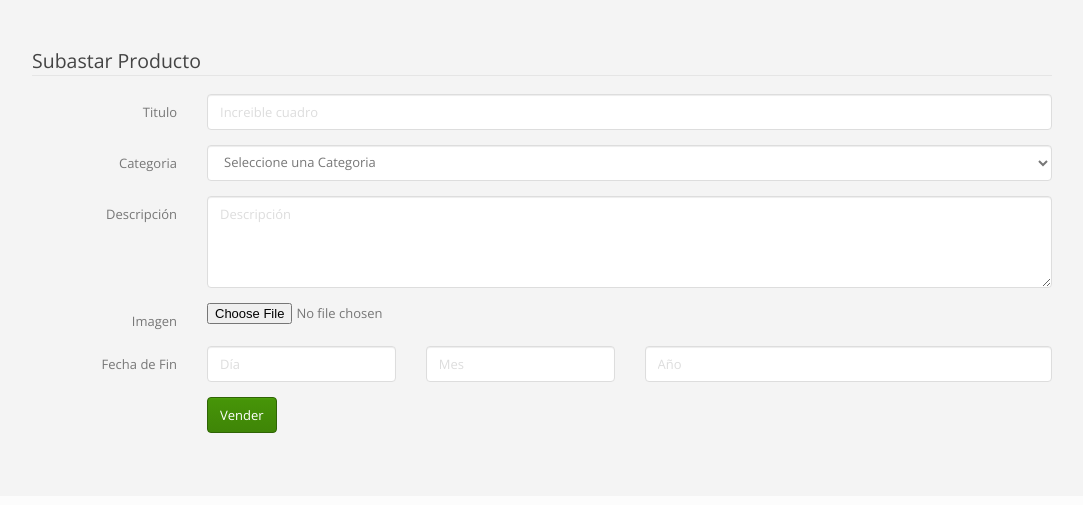
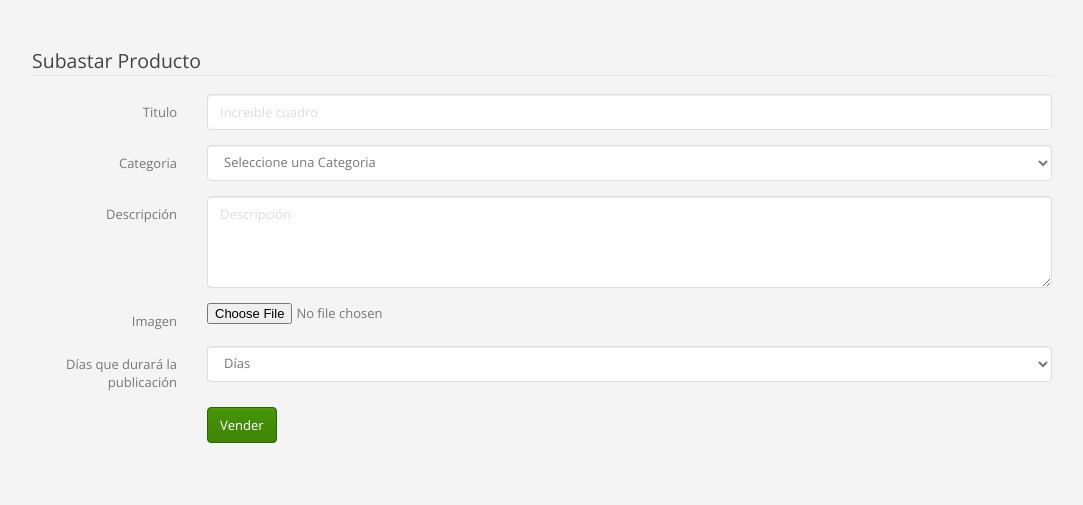
Before and after one commit to tfeloy/Metro-consulting-group---Bestnid, a PHP site: page /subastar.php in a window 1280 px wide. Shown: the part 61-566 px from the top of the page, without its empty margins (98-1181 px from the left). Run offline with PHP 8.4, Linux system fonts and the light colour scheme; data comes from the database, SQL or seed files in the repository.

Commit message:
Subastar, versubastas, preguntar (Listo)

```diff
--- a/assets/js/validate.js
+++ b/assets/js/validate.js
@@ -200,16 +200,7 @@ $(document).ready(function(){
         minlength: 5,
         required: true
       },
-      dia: {
-        range: [1, 31],
-        required: true
-      },
-      mes: {
-        range: [1, 12],
-        required: true
-      },
-      ano: {
-        range: [1910, 2015],
+      dias: {
         required: true
       }
     },
@@ -222,3 +213,22 @@ $(document).ready(function(){
     }
   });
 }); // end document.ready
+
+$(document).ready(function(){
+  $('#pregunta-form').validate(
+  {
+    rules: {
+      pregunta: {
+        minlength: 5,
+        required: true
+      }
+    },
+    highlight: function(element) {
+      $(element).closest('.control-group').removeClass('success').addClass('error');
+    },
+    success: function(element) {
+      element
+      .closest('.control-group').removeClass('error');
+    }
+  });
+}); // end document.ready
--- a/subastar.php
+++ b/subastar.php
@@ -102,19 +102,27 @@
                     </div>
                 </div>
                 <div class="form-group">
-                    <label for="inputFecha" class="col-lg-2 control-label">Fecha de Fin</label>
+                    <label for="inputFecha" class="col-lg-2 control-label">Días que durará la publicación</label>
                     <div class="col-lg-10">
-                        <div class="row">
-                            <div class="col-xs-3">
-                                <input class="form-control" type="dia" name="dia" placeholder="Día">
-                            </div>
-                            <div class="col-xs-3">
-                                <input class="form-control" type="mes" name="mes" placeholder="Mes">
-                            </div>
-                            <div class="col-xs-6">
-                                <input class="form-control" type="ano" name="ano" placeholder="Año">
-                            </div>
-                        </div>
+                        <select name="dias" class="dias form-control" id="dias">
+                            <option value="">Días</option>
+                            <option value="15">15 días</option>
+                            <option value="16">16 días</option>
+                            <option value="17">17 días</option>
+                            <option value="18">18 días</option>
+                            <option value="19">19 días</option>
+                            <option value="20">20 días</option>
+                            <option value="21">21 días</option>
+                            <option value="22">22 días</option>
+                            <option value="23">23 días</option>
+                            <option value="24">24 días</option>
+                            <option value="25">25 días</option>
+                            <option value="26">26 días</option>
+                            <option value="27">27 días</option>
+                            <option value="28">28 días</option>
+                            <option value="29">29 días</option>
+                            <option value="30">30 días</option>
+                        </select>
                     </div>
                 </div>
 
```
Also changed, not shown: savedpregunta.php (added, +22 -0 lines), savedsubastar.php (+6 -4 lines), versubasta.php (+43 -28 lines), uploads/2015-06-20-Pf206562-Sub.jpeg (added).
